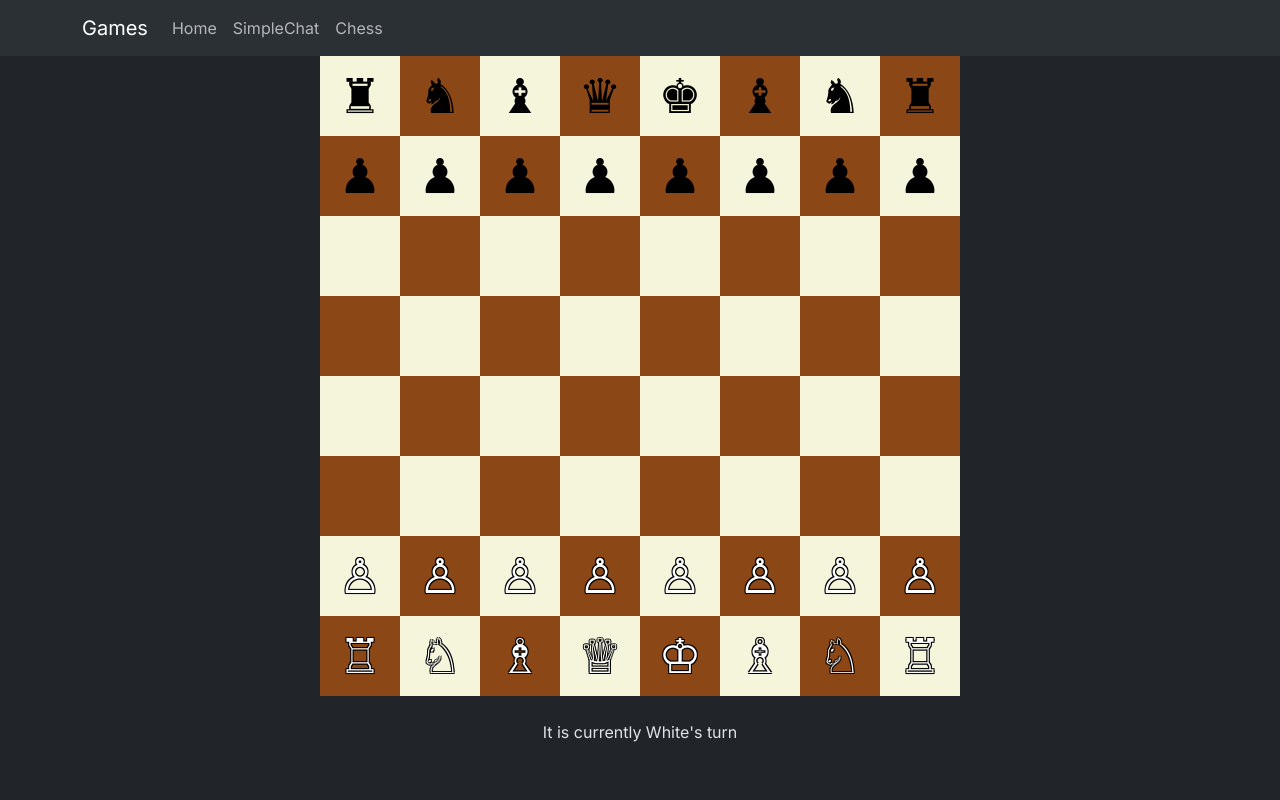
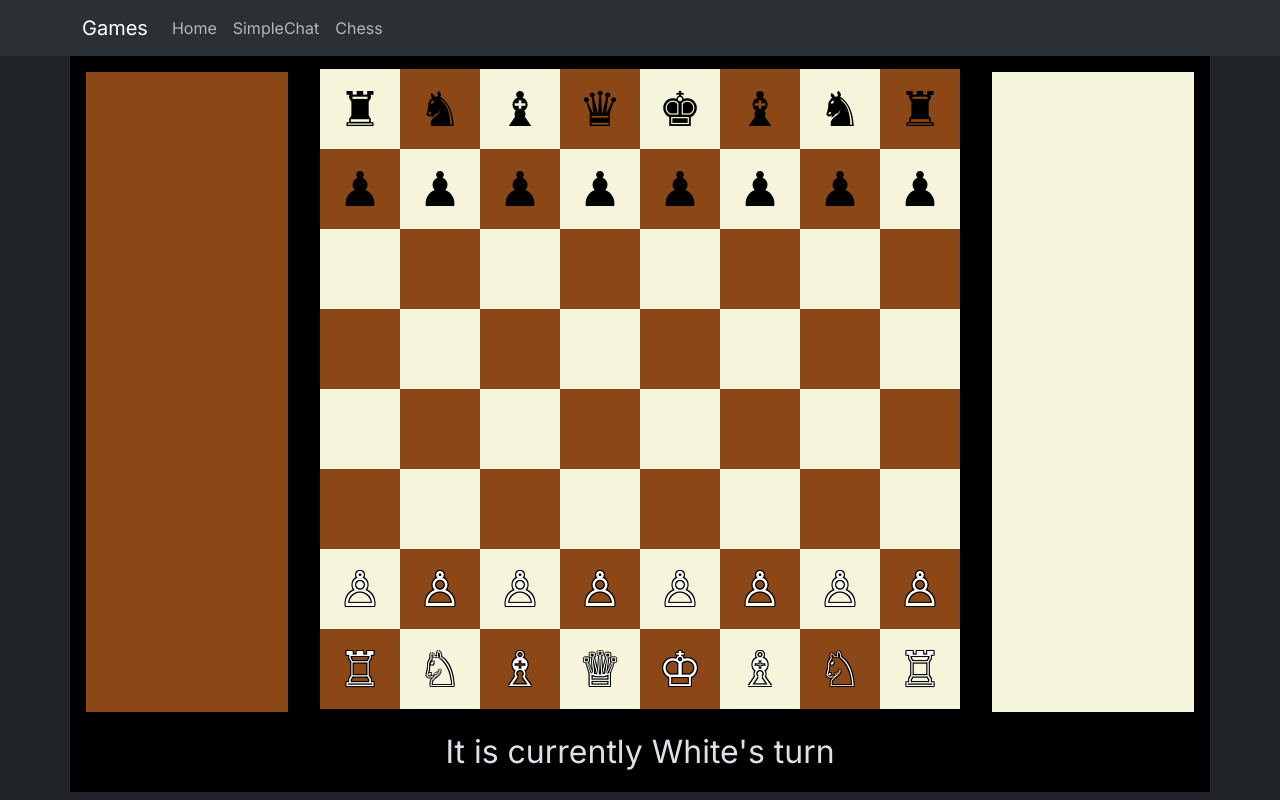
Before and after one commit to AlexJacksonDS/alexjacksonds.github.io, a Next.js app: page /Chess in a window 1280 px wide. Built offline with nearby package versions, Linux system fonts and the light colour scheme; no server answers.

Commit message:
Styling and history

```diff
--- /dev/null
+++ b/app/Chess/Chess.scss
@@ -0,0 +1,47 @@
+.captured-pieces {
+    display: flex;
+    height: 100%;
+    font-size: 4vmin;
+    text-align: center;
+    background-color: beige;
+    max-height: 80vmin;
+}
+
+.bottom {
+    align-items: flex-end;
+}
+
+.light {
+    background-color: beige;
+}
+
+.dark {
+    background-color: rgb(139, 71, 21);
+}
+
+.w {
+    color: white;
+    text-shadow: -1px -1px 0 #000, 1px -1px 0 #000, -1px 1px 0 #000, 1px 1px 0 #000;
+}
+
+.b {
+    color: black;
+}
+
+.faux-borders-thin {
+    aspect-ratio: 1 / 1;
+    width: 84vmin;
+    padding: 2%;
+    background-color: black;
+}
+
+.faux-borders-extra-thin {
+    height: 100%;
+    padding: 2vmin;
+    background-color: black;
+}
+
+.black-background {
+    font-size: xx-large;
+    background-color: black;
+}
--- a/app/Chess/page.tsx
+++ b/app/Chess/page.tsx
@@ -2,17 +2,20 @@
 
 import { Chess as ChessJS, Square } from "chess.js";
 import { useEffect, useState } from "react";
-import { Container } from "react-bootstrap";
+import { Col, Container, Row } from "react-bootstrap";
 import ChessBoard from "../components/ChessBoard/ChessBoard";
 import { io, Socket } from "socket.io-client";
 import { useSearchParams } from "next/navigation";
+import { getPieceUnicodeFromString } from "../helpers/pieceUnicodeHelper";
+import './Chess.scss';
 
 export default function Chess() {
   const searchParams = useSearchParams();
   const gameId = searchParams?.get("id");
   const [id, setId] = useState("");
   const [chess, setChessJS] = useState(new ChessJS());
-  const [fen, setFen] = useState(new ChessJS().fen())
+  const [fen, setFen] = useState(new ChessJS().fen());
+  const [pgn, setPgn] = useState(new ChessJS().pgn());
   const [selectedSquare, setSelectedSquare] = useState<Square | undefined>();
   const [possibleMoves, setPossibleMoves] = useState<string[]>([]);
   const [myColour, setMyColour] = useState<string | undefined>();
@@ -25,17 +28,21 @@ export default function Chess() {
 
   useEffect(() => {
     if (!socket) {
-      socket = io("https://ajj-test.azurewebsites.net");
+      socket = io("http://localhost:8080");//io("https://ajj-test.azurewebsites.net");
       socket.on('id', (id: string) => {
         setId(id);
-        if (socket){
-          socket.emit('newGame', {gameId, fen, playerId: id});
+        if (socket) {
+          socket.emit('newGame', { gameId, fen: pgn, playerId: id });
         }
       });
 
       socket.on('fen', (fen: string) => {
-        setFen(fen);
-        setChessJS(new ChessJS(fen));
+        // setFen(fen);
+        // setChessJS(new ChessJS(fen));
+        setPgn(fen);
+        const newChess = new ChessJS();
+        newChess.loadPgn(fen);
+        setChessJS(newChess);
       });
       setSocket(socket);
     }
@@ -67,8 +74,9 @@ export default function Chess() {
       setPossibleMoves([]);
       setMyColour(getMyColour());
       setFen(chess.fen());
-      if (socket){
-        socket.emit('sendFen', {gameId: gameId, playerId: id, fen: chess.fen()});
+      setPgn(chess.pgn());
+      if (socket) {
+        socket.emit('sendFen', { gameId: gameId, playerId: id, fen: chess.pgn() });
       }
     } else {
       var piece = chess.get(clickedSquare);
@@ -116,21 +124,54 @@ export default function Chess() {
     return piece;
   }
 
+  const whiteCaptures = chess
+    .history({ verbose: true })
+    .filter(move => move.captured && move.color === "w")
+    .map(move => getPieceUnicodeFromString(`${move.captured}b`))
+    .join(' ');
+  const blackCaptures = chess
+    .history({ verbose: true })
+    .filter(move => move.captured && move.color === "b")
+    .map(move => getPieceUnicodeFromString(`${move.captured}w`))
+    .join(' ');
+
   return (
     <main>
       <Container>
+        <Row className="g-0-bottom">
+          <Col className="g-0">
+            <Container className="faux-borders-extra-thin">
+              <Container className="captured-pieces w dark">
+                {blackCaptures}
+              </Container>
+            </Container>
+          </Col>
+          <Col className="g-0">
+            <Container className="faux-borders-thin">
               <ChessBoard board={chess.board()}
                 onClick={(clickedSquare) => handleClick(clickedSquare)}
                 selectedSquare={selectedSquare}
-          possibleMoves={possibleMoves} />
+                possibleMoves={possibleMoves}
+                previousMove={chess.history({ verbose: true }).length > 0 ? chess.history({ verbose: true }).at(-1)?.lan : ""} />
             </Container>
-      <br/>
-      <Container className="text-center">
+          </Col>
+          <Col className="g-0">
+            <Container className="faux-borders-extra-thin">
+              <Container className="captured-pieces b light bottom">
+                {whiteCaptures}
+              </Container>
+            </Container>
+          </Col>
+        </Row>
+        <Row className="black-background g-0-top text-center">
+          <Col>
             {!isCheckMate && !isDraw && !isStaleMate ? <p>{`It is currently ${chess.turn() === 'w' ? "White" : "Black"}'s turn`}</p> : null}
             {isCheckMate ? <p>{`${chess.turn() === 'w' ? "Black" : "White"} wins`}</p> : null}
             {isCheck && !isCheckMate ? <p>{`${chess.turn() === 'w' ? "White" : "Black"} is in check`}</p> : null}
             {isDraw ? <p>Game ended in draw</p> : null}
             {isStaleMate ? <p>Game ended in stalemate</p> : null}
+          </Col>
+        </Row>
       </Container>
     </main>
   )
--- a/app/components/ChessBoard/ChessBoard.tsx
+++ b/app/components/ChessBoard/ChessBoard.tsx
@@ -13,6 +13,7 @@ export default function ChessBoard(props: {
     board: Board;
     possibleMoves: string[];
     selectedSquare?: string;
+    previousMove?: string;
     onClick: (clickedSquare?: Square) => void;
 }) {
     function isPossibleMove(squareCode: string, possibleMoves: string[], selectedSquare?: string) {
@@ -60,6 +61,7 @@ export default function ChessBoard(props: {
                                 onClick={() => props.onClick(squareCode as Square)}
                                 selected={props.selectedSquare === squareCode}
                                 moveCandidate={isPossibleMove(squareCode, props.possibleMoves, props.selectedSquare)}
+                                previousMove={props.previousMove?.includes(squareCode)}
                             />)
                     }
                     return (
@@ -70,6 +72,7 @@ export default function ChessBoard(props: {
                             onClick={() => props.onClick(squareCode as Square)}
                             selected={props.selectedSquare === squareCode}
                             moveCandidate={false}
+                            previousMove={props.previousMove?.includes(squareCode)}
                         />)
                 })
             })
--- a/app/components/ChessSquare/ChessSquare.scss
+++ b/app/components/ChessSquare/ChessSquare.scss
@@ -1,13 +1,5 @@
 .faux-borders {
     padding: 5%;
-}
-
-.light {
-    background-color: beige;
-}
-
-.dark {
-    background-color: rgb(139, 71, 21);
 }
 
 .selected {
@@ -16,6 +8,10 @@
 
 .move {
     background-color: green;
+}
+
+.previous-move {
+    background-color: blue;
 }
 
 .gridsquare {
@@ -27,12 +23,3 @@
     align-items: center;
     max-height: 10vmin;
 }
-
-.w {
-    color: white;
-    text-shadow: -1px -1px 0 #000, 1px -1px 0 #000, -1px 1px 0 #000, 1px 1px 0 #000;
-}
-
-.b {
-    color: black;
-}
--- a/app/components/ChessSquare/ChessSquare.tsx
+++ b/app/components/ChessSquare/ChessSquare.tsx
@@ -1,38 +1,17 @@
-import { Square, PieceSymbol, Color } from 'chess.js';
+import { BoardSquare, getPieceUnicode } from '../../helpers/pieceUnicodeHelper';
+import { Square } from 'chess.js';
 import './ChessSquare.scss';
-
-type BoardSquare = {
-    square: Square;
-    type: PieceSymbol;
-    color: Color;
-};
 
 export default function ChessSquare(props: {
     colour: string;
     selected: boolean;
     moveCandidate?: boolean;
     value: BoardSquare | null;
+    previousMove?: boolean;
     onClick: (clickedSquare?: Square) => void;
 }) {
-    function getPieceUnicode(piece: BoardSquare) {
-        return {
-            "kw": "\u2654",
-            "qw": "\u2655",
-            "rw": "\u2656",
-            "bw": "\u2657",
-            "nw": "\u2658",
-            "pw": "\u2659",
-            "kb": "\u265A",
-            "qb": "\u265B",
-            "rb": "\u265C",
-            "bb": "\u265D",
-            "nb": "\u265E",
-            "pb": "\u265F"
-        }[piece.type + piece.color];
-    }
-
     return (
-        <div className={`gridsquare faux-borders${props.selected ? " selected" : (props.moveCandidate ? " move" : ` ${props.colour}`)}`}>
+        <div className={`gridsquare faux-borders${props.selected ? " selected" : (props.moveCandidate ? " move" : (props.previousMove ? " previous-move" : ` ${props.colour}`))}`}>
             <div
                 className={`gridsquare ${props.colour}${props.value?.color ? ` ${props.value.color}` : ""}`}
                 onClick={() => props.onClick(props.value?.square)}
--- /dev/null
+++ b/app/helpers/pieceUnicodeHelper.ts
@@ -0,0 +1,28 @@
+import { Square, PieceSymbol, Color } from 'chess.js';
+
+export type BoardSquare = {
+    square: Square;
+    type: PieceSymbol;
+    color: Color;
+};
+
+export function getPieceUnicode(piece: BoardSquare): string | undefined {
+    return getPieceUnicodeFromString(piece.type + piece.color);
+}
+
+export function getPieceUnicodeFromString(piece: string): string | undefined {
+    return {
+        "kw": "\u2654",
+        "qw": "\u2655",
+        "rw": "\u2656",
+        "bw": "\u2657",
+        "nw": "\u2658",
+        "pw": "\u2659",
+        "kb": "\u265A",
+        "qb": "\u265B",
+        "rb": "\u265C",
+        "bb": "\u265D",
+        "nb": "\u265E",
+        "pb": "\u265F"
+    }[piece];
+}
```
Lines whose indentation alone changed are shown as unchanged.
